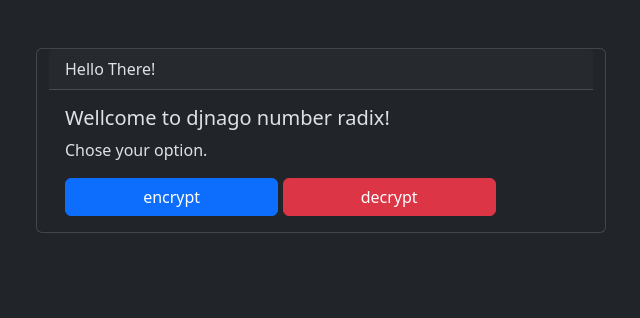
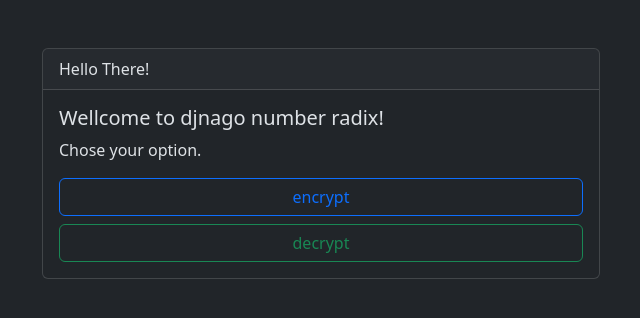
Before and after one commit to TheAmirhosssein/django-number-radix, a Django app: page / in a window 1280 px wide. Shown: the top 318 px of the page, without its empty margins (319-959 px from the left). Run offline with Django 4.2, Linux system fonts and the light colour scheme.

Commit message:
updated home template

```diff
--- a/main/templates/main/home.html
+++ b/main/templates/main/home.html
@@ -2,7 +2,6 @@
 {% block title %}djnago number radix{% endblock title %}
 {% block content %}
 <div class="container">
-    <div class="row">
     <div class="card offset-sm-3 col-sm-6 mt-5">
         <div class="card-header">
             Hello There!
@@ -10,8 +9,9 @@
         <div class="card-body">
             <h5 class="card-title">Wellcome to djnago number radix!</h5>
             <p class="card-text">Chose your option.</p>
-                <a href="#" class="btn btn-primary col-md-5">encrypt</a>
-                <a href="#" class="btn btn-danger col-md-5">decrypt</a>
+            <div class="d-grid gap-2">
+                <a href="#" class="btn btn-outline-primary">encrypt</a>
+                <a href="{% url 'decrypt-page' %}" class="btn btn-outline-success">decrypt</a>
             </div>
         </div>
     </div>
```
Lines whose indentation alone changed are shown as unchanged.
